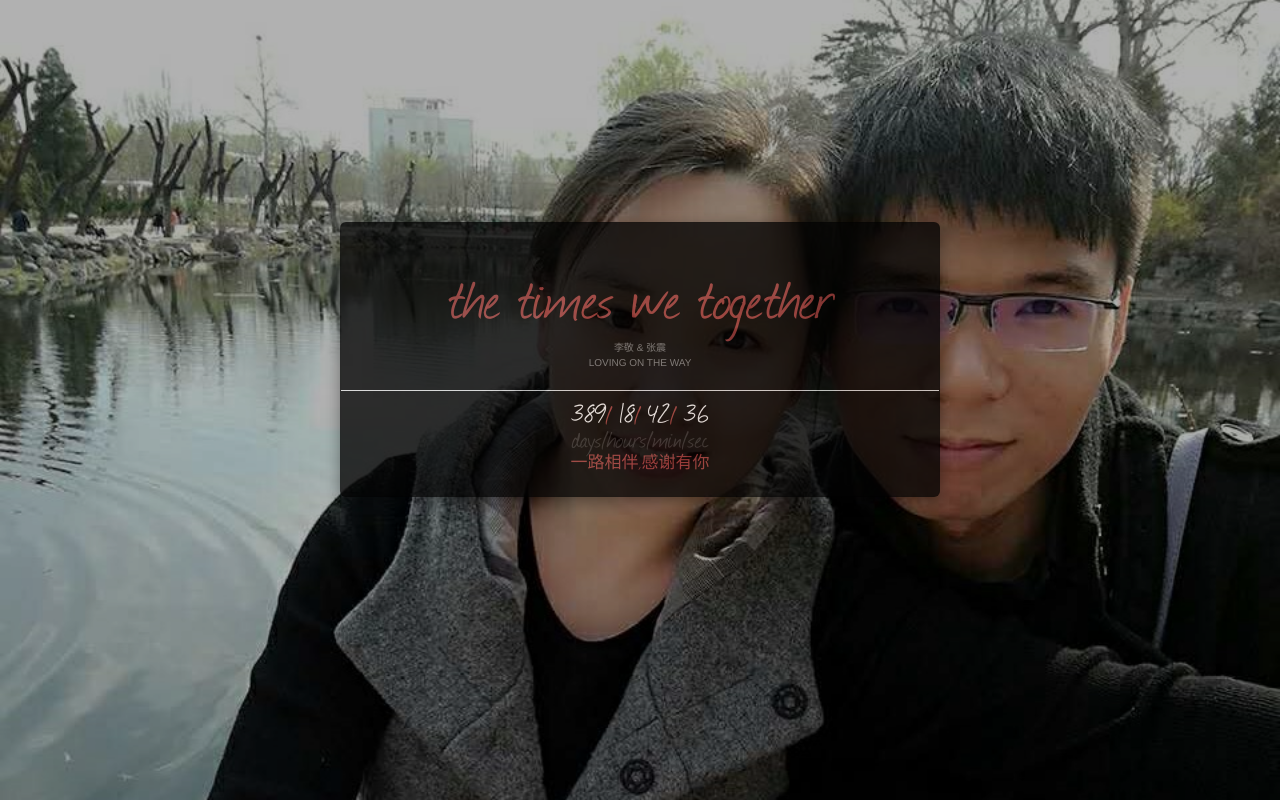
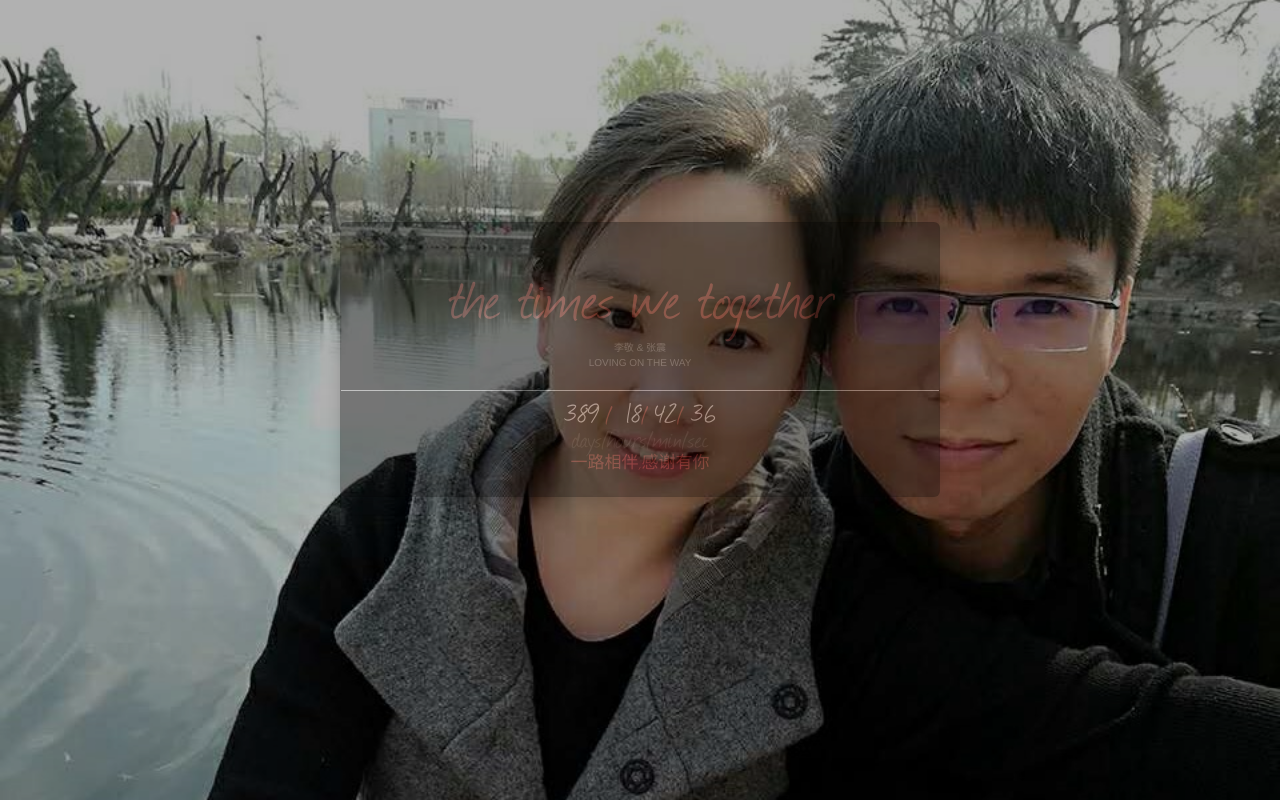
Before and after one commit to meetzhangzhen/rm_rf, a plain HTML site: page index.html in a window 1280 px wide. Drawn offline with Linux system fonts and the light colour scheme.

Commit message:
透明度调高

```diff
--- a/index.html
+++ b/index.html
@@ -1,5 +1,6 @@
 <!DOCTYPE html>
 <html lang="zh">
+
 <head>
     <meta charset="UTF-8">
     <meta name="viewport" content="width=device-width, initial-scale=1">
@@ -13,7 +14,7 @@
     <div id="back">
         <div class="mask"></div>
         <!-- 设置展示的图片，github pages不能有后台程序只能一条一条手动添加了 囧 -->
-        <div id="carousel"  class="carousel slide carousel-fade carousel-position">
+        <div id="carousel" class="carousel slide carousel-fade carousel-position">
             <div class="carousel-inner" style="width: 100%;height: 100%;" id="background">
                 <div class="item active" style="width: 100%;height: 100%;">
                     <div style="width: 100%;height: 100%;background:url(./img/1.jpg);background-size: cover;"></div>
@@ -118,7 +119,7 @@
         </div>
     </div>
     <div class="modal show" style="top:24%;">
-        <div class="modal-dialog" style="opacity: .9">
+        <div class="modal-dialog" style="opacity: .4">
             <div class="modal-content" style="opacity:.85">
                 <div class="modal-header">
                     <h1 class="text-center" style="color: #A94442;font-family: 'JournalRegular', Arial, sans-serif;font-size: 7rem;">the times we together</h1>
@@ -127,7 +128,10 @@
                 </div>
                 <div class="modal-body text-center" style="line-height: 1.5rem;font-family: 'JournalRegular', Arial, sans-serif;font-size: 3rem;">
                     <p>
-                        <span id="day" class="time-font"></span><span style="color:#A94442">/&nbsp;</span><span id="hour" class="time-font"></span><span style="color:#A94442">/&nbsp;</span><span id="minute" class="time-font"></span><span style="color:#A94442">/&nbsp;</span><span id="second" class="time-font"></span>
+                        <span id="day" class="time-font"></span>
+                        <span style="color:#A94442">/&nbsp;</span>
+                        <span id="hour" class="time-font"></span><span style="color:#A94442">/&nbsp;</span><span id="minute"
+                            class="time-font"></span><span style="color:#A94442">/&nbsp;</span><span id="second" class="time-font"></span>
                     </p>
                     <p>
                         days/hours/min/sec
@@ -141,7 +145,7 @@
     <script type="text/javascript" src="./js/bootstrap.min.js"></script>
     <script type="text/javascript" src="./js/count-time.js"></script>
     <script>
-    $(function() {
+        $(function () {
             //设置起始日期
             countTime('2016/05/22 20:08', 'day', 'hour', 'minute', 'second');
             var days = $('#day').text();
@@ -192,7 +196,7 @@
             );
 
 
-        var start = function() {
+            var start = function () {
                 var index = 0;
                 var rate = 6000;
                 $('#say').text(says[(index++) % says.length]);
```
Lines whose indentation alone changed are shown as unchanged.
